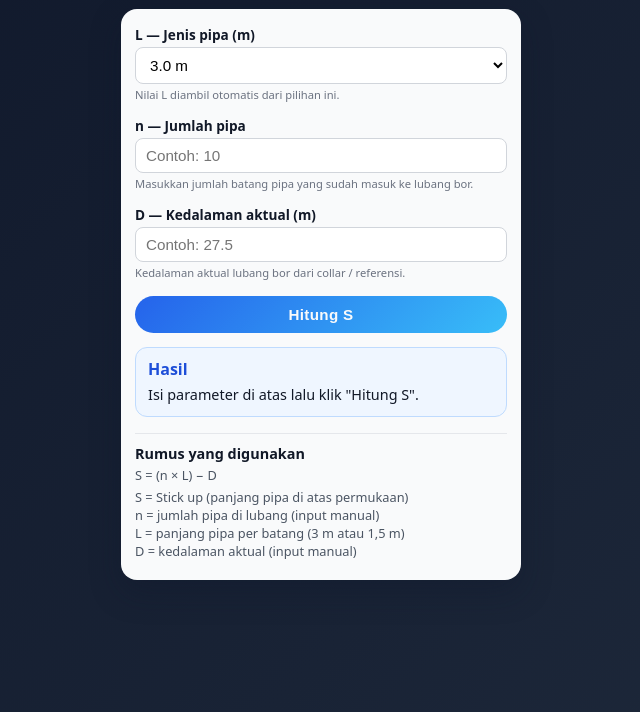
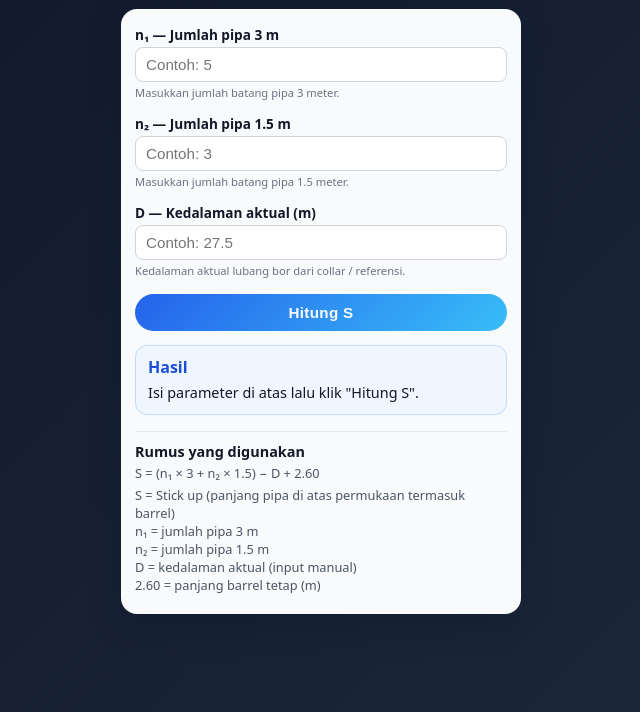
Before and after one commit to Timtamaa/GetSticked, a plain HTML site: page index.html in a window 1280 px wide. Shown: the part 88-800 px from the top of the page, without its empty margins (319-959 px from the left). Drawn offline with Linux system fonts and the light colour scheme.

Commit message:
Update index.html

```diff
--- a/index.html
+++ b/index.html
@@ -10,26 +10,23 @@
   <div class="app-wrapper">
     <header class="app-header">
       <h1>Kalkulator Stick Up</h1>
-      <p>Hitung panjang pipa tersisa (S) dari tipe pipa (L), jumlah pipa (n), dan kedalaman (D).</p>
+      <p>Hitung panjang pipa tersisa (S) dari jumlah pipa 3m dan 1.5m, kedalaman (D), dan panjang barrel tetap 2.60 m.</p>
     </header>
 
     <main class="card">
       <div class="form-grid">
-        <!-- L = pilihan tipe pipa -->
+        <!-- n1 = jumlah pipa 3m -->
         <div class="form-group">
-          <label for="pipeType">L &mdash; Jenis pipa (m)</label>
-          <select id="pipeType">
-            <option value="3">3.0 m</option>
-            <option value="1.5">1.5 m</option>
-          </select>
-          <small>Nilai L diambil otomatis dari pilihan ini.</small>
+          <label for="rodCount3">n₁ &mdash; Jumlah pipa 3 m</label>
+          <input type="number" id="rodCount3" step="1" min="0" placeholder="Contoh: 5">
+          <small>Masukkan jumlah batang pipa 3 meter.</small>
         </div>
 
-        <!-- n = input manual -->
+        <!-- n2 = jumlah pipa 1.5m -->
         <div class="form-group">
-          <label for="rodCount">n &mdash; Jumlah pipa</label>
-          <input type="number" id="rodCount" step="1" min="0" placeholder="Contoh: 10">
-          <small>Masukkan jumlah batang pipa yang sudah masuk ke lubang bor.</small>
+          <label for="rodCount15">n₂ &mdash; Jumlah pipa 1.5 m</label>
+          <input type="number" id="rodCount15" step="1" min="0" placeholder="Contoh: 3">
+          <small>Masukkan jumlah batang pipa 1.5 meter.</small>
         </div>
 
         <!-- D = input manual -->
@@ -49,14 +46,15 @@
 
       <section class="note">
         <h3>Rumus yang digunakan</h3>
-        <p>S = (n × L) − D</p>
+        <p>S = (n₁ × 3 + n₂ × 1.5) − D + 2.60</p>
         <p>
-          S = Stick up (panjang pipa di atas permukaan) <br>
-          n = jumlah pipa di lubang (input manual) <br>
-          L = panjang pipa per batang (3 m atau 1,5 m) <br>
-          D = kedalaman aktual (input manual)
+          S = Stick up (panjang pipa di atas permukaan termasuk barrel) <br>
+          n₁ = jumlah pipa 3 m <br>
+          n₂ = jumlah pipa 1.5 m <br>
+          D = kedalaman aktual (input manual) <br>
+          2.60 = panjang barrel tetap (m)
         </p>
-        <!-- Kalimat batas maksimum 260 dihapus -->
+        <!-- Tidak ada kalimat batas maksimum -->
       </section>
     </main>
   </div>
```
